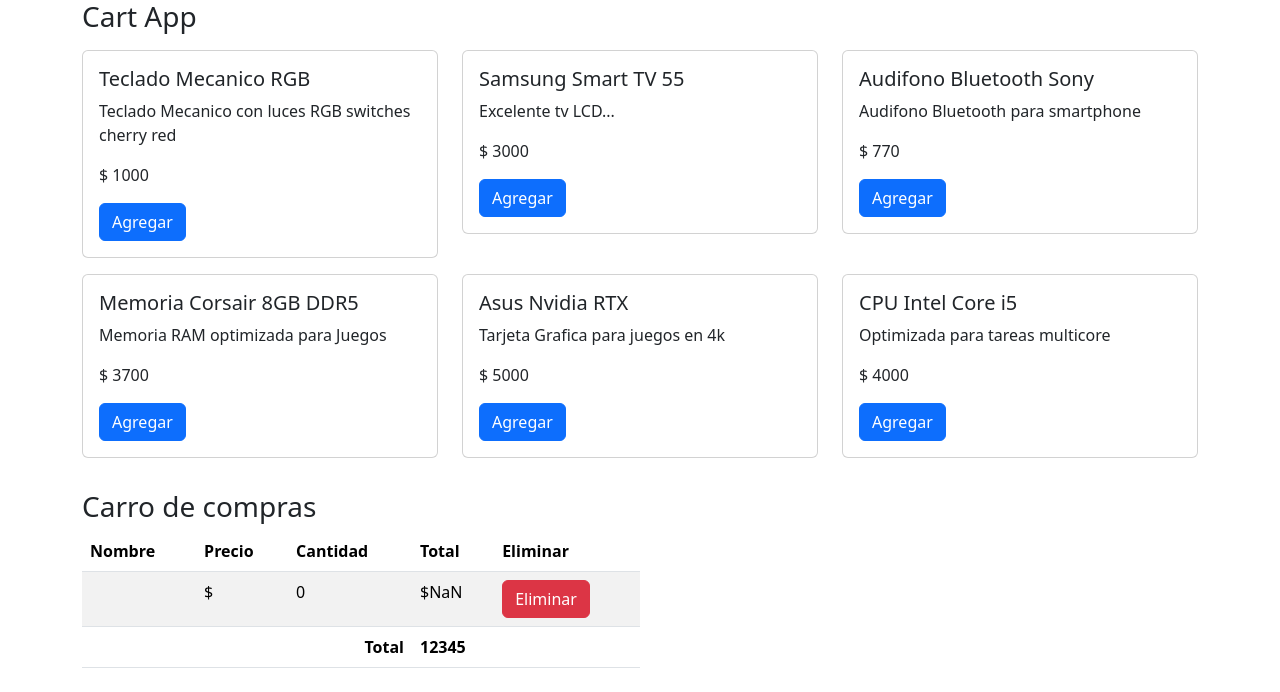
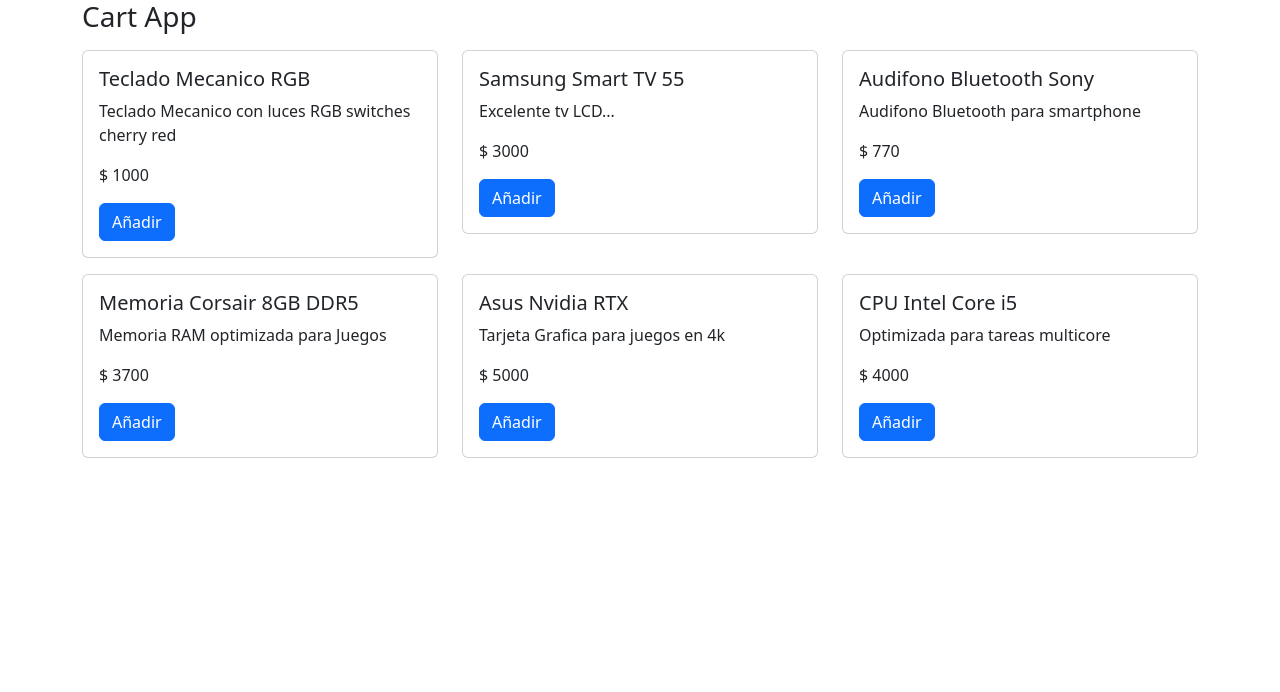
Before and after one commit to LokeshPereiro/React-SpringBoot3, a React (Vite) app in the folder CartApp/: page / in a window 1280 px wide. Shown: the top 692 px of the page. Built offline with nearby package versions, Linux system fonts and the light colour scheme.

Commit message:
Session Storage implementation

```diff
--- a/CartApp/index.html
+++ b/CartApp/index.html
@@ -4,9 +4,13 @@
     <meta charset="UTF-8" />
     <link rel="icon" type="image/svg+xml" href="/vite.svg" />
     <meta name="viewport" content="width=device-width, initial-scale=1.0" />
-    <title>Vite + React</title>
-    <link href="https://cdn.jsdelivr.net/npm/bootstrap@5.3.0-alpha1/dist/css/bootstrap.min.css" rel="stylesheet"
-      integrity="sha384-GLhlTQ8iRABdZLl6O3oVMWSktQOp6b7In1Zl3/Jr59b6EGGoI1aFkw7cmDA6j6gD" crossorigin="anonymous">
+    <title>CartApp</title>
+    <link
+      href="https://cdn.jsdelivr.net/npm/bootstrap@5.3.0-alpha1/dist/css/bootstrap.min.css"
+      rel="stylesheet"
+      integrity="sha384-GLhlTQ8iRABdZLl6O3oVMWSktQOp6b7In1Zl3/Jr59b6EGGoI1aFkw7cmDA6j6gD"
+      crossorigin="anonymous"
+    />
   </head>
   <body>
     <div id="root"></div>
--- a/CartApp/src/CartApp.jsx
+++ b/CartApp/src/CartApp.jsx
@@ -2,24 +2,15 @@
 import { CartView } from "./components/CartView";
 import { CatalogView } from "./components/CatalogView";
 
-const initialCartItems = [
-  {
-    product: {
-      //   id: 1,
-      //   name: "Keboard RPC",
-      //   description: "Lorem de los lorem ..",
-      //   price: 100,
-    },
-    quantity: 0,
-    total: 0,
-  },
-];
+const initialCartItems = JSON.parse(sessionStorage.getItem("cart")) || [];
 
 export const CartApp = () => {
   const [cartItems, setCartItems] = useState(initialCartItems);
+
   const handleProductCard = (product) => {
     // console.log(product);
     const wishedItem = cartItems.find((i) => i.product.id === product.id);
+
     if (wishedItem) {
       //   setCartItems([
       //     ...cartItems.filter((i) => i.product.id !== product.id),
--- a/CartApp/src/components/CartView.jsx
+++ b/CartApp/src/components/CartView.jsx
@@ -1,7 +1,16 @@
+import { useEffect, useState } from "react";
+import { calculateTotal } from "../services/productService";
 export const CartView = ({ handlerDelete, cartItems }) => {
+  const [total, setTotal] = useState(0);
+
+  useEffect(() => {
+    setTotal(calculateTotal(cartItems));
+    sessionStorage.setItem("cart", JSON.stringify(cartItems));
+  }, [cartItems]);
+
   return (
     <>
-      <h3>Carro de compras</h3>
+      <h3>Carrito de Compra</h3>
       <table className="table table-hover table-striped">
         <thead>
           <tr>
@@ -31,7 +40,7 @@
               Total
             </td>
             <td colSpan="2" className="text-start fw-bold">
-              12345
+              {total}
             </td>
           </tr>
         </tfoot>
--- a/CartApp/src/components/ProductCardView.jsx
+++ b/CartApp/src/components/ProductCardView.jsx
@@ -1,5 +1,3 @@
-import { products } from "../data/products";
-
 export const ProductCardView = ({ handler, id, name, description, price }) => {
   const onAddProduct = (product) => {
     // console.log(product);
@@ -16,7 +14,7 @@
             onClick={() => onAddProduct({ id, name, description, price })}
             className="btn btn-primary"
           >
-            Agregar
+            Añadir
           </button>
         </div>
       </div>
--- a/CartApp/src/services/productService.js
+++ b/CartApp/src/services/productService.js
@@ -3,3 +3,10 @@
 export const getProducts = () => {
   return products;
 };
+
+export const calculateTotal = (cartItems) => {
+  return cartItems.reduce(
+    (accum, item) => accum + item.product.price * item.quantity,
+    0
+  );
+};
```
